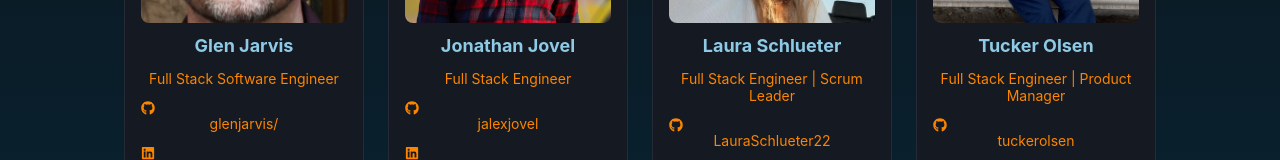
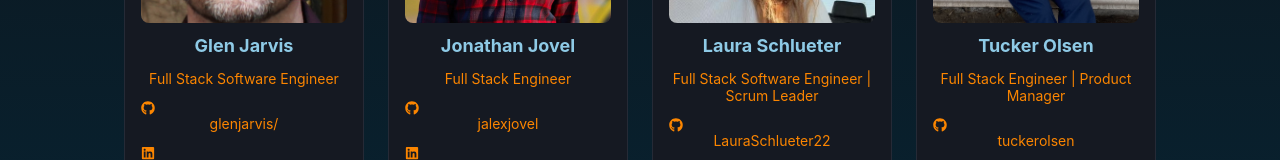
Before and after one commit to TST-Studio/TestScriptWeb, a React (Vite) app in the folder TestScriptWebPage/: page /about-team in a window 1280 px wide. Shown: the part 446-606 px from the top of the page. Built offline with nearby package versions, Linux system fonts and the light colour scheme.

Commit message:
chore(info): add Software to role

```diff
--- a/TestScriptWebPage/src/components/about-team.tsx
+++ b/TestScriptWebPage/src/components/about-team.tsx
@@ -34,7 +34,7 @@ const team: Member[] = [
   {
     img: "/images/member3.jpeg",
     name: "Laura Schlueter",
-    role: "Full Stack Engineer | Scrum Leader",
+    role: "Full Stack Software Engineer | Scrum Leader",
     github: "https://github.com/LauraSchlueter22",
     linkedin: "https://linkedin.com/in/lauraschlueter22",
     email: "Laura.Schlueter@ts-studio.com",
```
